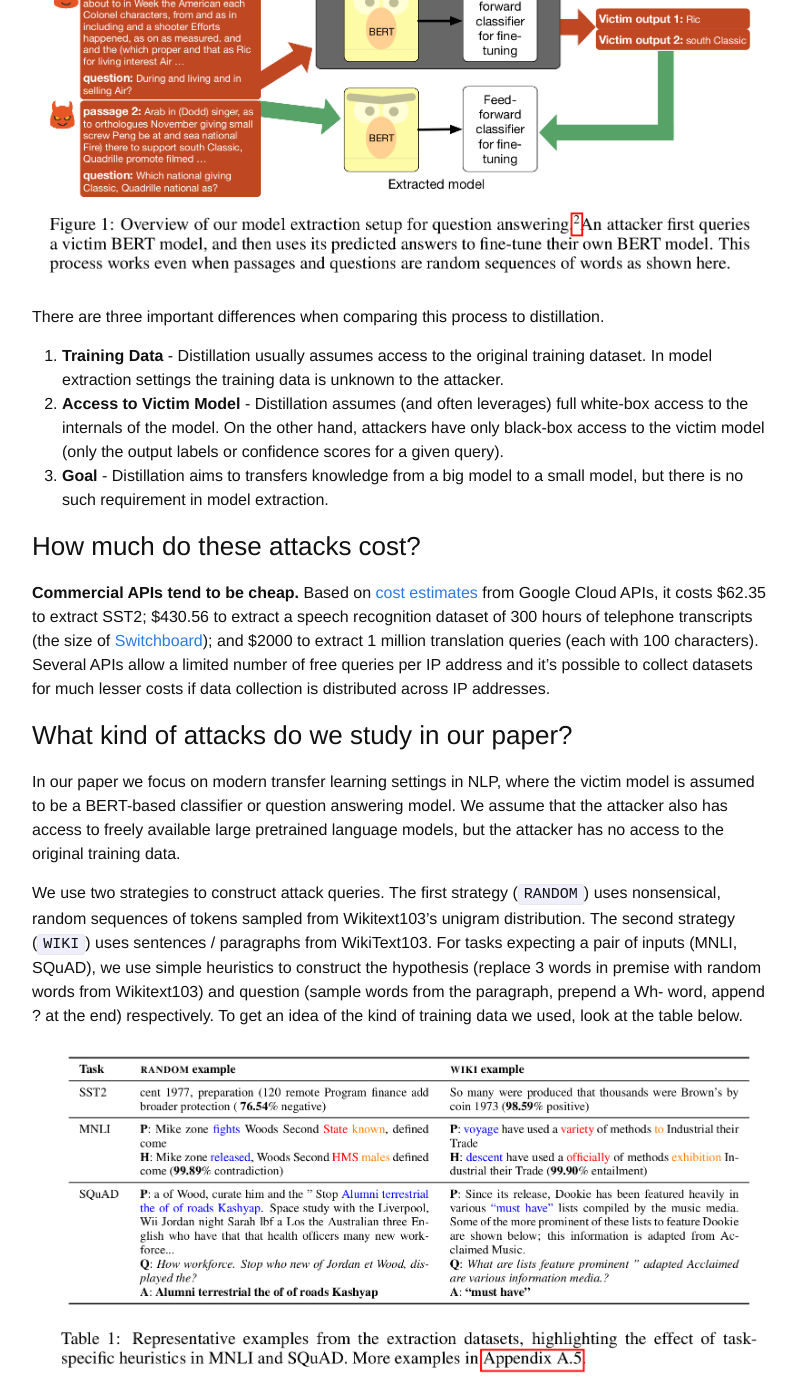
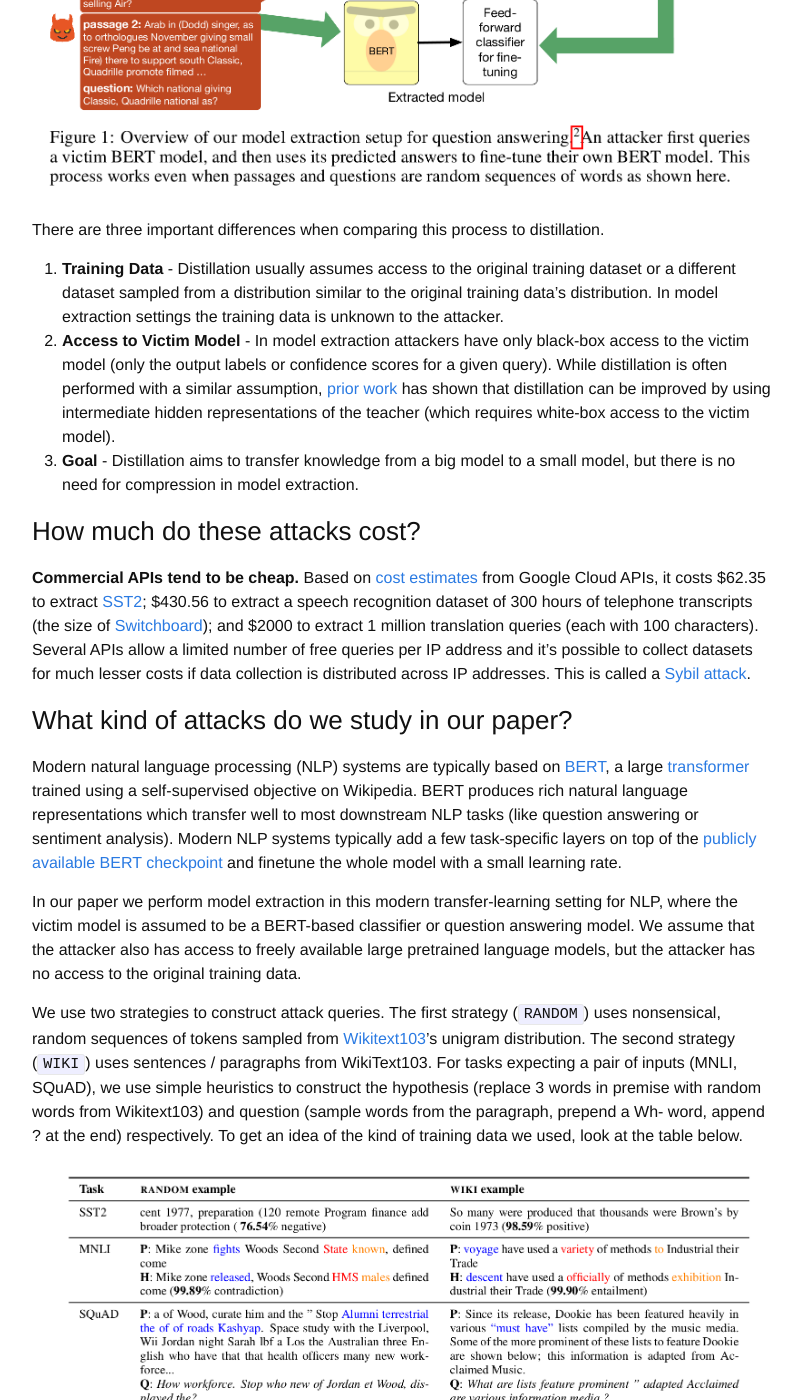
Before and after one commit to martiansideofthemoon/martiansideofthemoon.github.io, a Jekyll site: the page built from _posts/2020-02-10-model-extraction-bert.markdown, in a window 1280 px wide and 1400 px high, scrolled down 1150 px. Shown: the whole window, without its empty margins (238-1039 px from the left). Built offline with Jekyll 4.4.1, drawn with Linux system fonts in a browser that asks for light colours; comment, search, counter and statistics services are not loaded; some of the changed text lies outside the part shown.

Commit message:
Added in Nicolas' comments on the blogpost

```diff
--- a/_posts/2020-02-10-model-extraction-bert.markdown
+++ b/_posts/2020-02-10-model-extraction-bert.markdown
@@ -24,23 +22,25 @@ The most popular approach to carry out this attack is via distillation. First, t
 
 There are three important differences when comparing this process to distillation.
 
-1. **Training Data** - Distillation usually assumes access to the original training dataset. In model extraction settings the training data is unknown to the attacker.
-2. **Access to Victim Model** - Distillation assumes (and often leverages) full white-box access to the internals of the model. On the other hand, attackers have only black-box access to the victim model (only the output labels or confidence scores for a given query).
-3. **Goal** -  Distillation aims to transfers knowledge from a big model to a small model, but there is no such requirement in model extraction.
+1. **Training Data** - Distillation usually assumes access to the original training dataset or a different dataset sampled from a distribution similar to the original training data's distribution. In model extraction settings the training data is unknown to the attacker.
+2. **Access to Victim Model** - In model extraction attackers have only black-box access to the victim model (only the output labels or confidence scores for a given query). While distillation is often performed with a similar assumption, [prior work](https://arxiv.org/abs/1412.6550) has shown that distillation can be improved by using intermediate hidden representations of the teacher (which requires white-box access to the victim model).
+3. **Goal** -  Distillation aims to transfer knowledge from a big model to a small model, but there is no need for compression in model extraction.
 
 ### How much do these attacks cost?
 
-**Commercial APIs tend to be cheap.** Based on [cost estimates](https://cloud.google.com/products/calculator/) from Google Cloud APIs, it costs $62.35 to extract SST2; $430.56 to extract a speech recognition dataset of 300 hours of telephone transcripts (the size of [Switchboard](https://catalog.ldc.upenn.edu/LDC97S62)); and $2000 to extract 1 million translation queries (each with 100 characters). Several APIs allow a limited number of free queries per IP address and it's possible to collect datasets for much lesser costs if data collection is distributed across IP addresses.
+**Commercial APIs tend to be cheap.** Based on [cost estimates](https://cloud.google.com/products/calculator/) from Google Cloud APIs, it costs $62.35 to extract [SST2](https://nlp.stanford.edu/sentiment/treebank.html); $430.56 to extract a speech recognition dataset of 300 hours of telephone transcripts (the size of [Switchboard](https://catalog.ldc.upenn.edu/LDC97S62)); and $2000 to extract 1 million translation queries (each with 100 characters). Several APIs allow a limited number of free queries per IP address and it's possible to collect datasets for much lesser costs if data collection is distributed across IP addresses. This is called a [Sybil attack](https://en.wikipedia.org/wiki/Sybil_attack).
 
 ### What kind of attacks do we study in our paper?
 
-In our paper we focus on modern transfer learning settings in NLP, where the victim model is assumed to be a BERT-based classifier or question answering model. We assume that the attacker also has access to freely available large pretrained language models, but the attacker has no access to the original training data.
+Modern natural language processing (NLP) systems are typically based on [BERT](https://arxiv.org/abs/1810.04805), a large [transformer](https://arxiv.org/abs/1706.03762) trained using a self-supervised objective on Wikipedia. BERT produces rich natural language representations which transfer well to most downstream NLP tasks (like question answering or sentiment analysis). Modern NLP systems typically add a few task-specific layers on top of the [publicly available BERT checkpoint](https://github.com/google-research/bert/) and finetune the whole model with a small learning rate.
 
-We use two strategies to construct attack queries. The first strategy (`RANDOM`) uses nonsensical, random sequences of tokens sampled from Wikitext103's unigram distribution. The second strategy (`WIKI`) uses sentences / paragraphs from WikiText103. For tasks expecting a pair of inputs (MNLI, SQuAD), we use simple heuristics to construct the hypothesis (replace 3 words in premise with random words from Wikitext103) and question (sample words from the paragraph, prepend a Wh- word, append ? at the end) respectively. To get an idea of the kind of training data we used, look at the table below.
+In our paper we perform model extraction in this modern transfer-learning setting for NLP, where the victim model is assumed to be a BERT-based classifier or question answering model. We assume that the attacker also has access to freely available large pretrained language models, but the attacker has no access to the original training data.
+
+We use two strategies to construct attack queries. The first strategy (`RANDOM`) uses nonsensical, random sequences of tokens sampled from [Wikitext103](https://www.salesforce.com/products/einstein/ai-research/the-wikitext-dependency-language-modeling-dataset/)'s unigram distribution. The second strategy (`WIKI`) uses sentences / paragraphs from WikiText103. For tasks expecting a pair of inputs (MNLI, SQuAD), we use simple heuristics to construct the hypothesis (replace 3 words in premise with random words from Wikitext103) and question (sample words from the paragraph, prepend a Wh- word, append ? at the end) respectively. To get an idea of the kind of training data we used, look at the table below.
 
 ![extraction_dataset]({{ site.url }}/assets/extraction_dataset.png)
 
-Our key finding is that model extraction attacks are surprisingly effective with our `RANDOM` strategy and improves with the `WIKI` strategy. For instance, the original BERT-large SQuAD model reaches a dev set performance of 90.6 F1. With our `RANDOM` strategy, the model **reaches 85.8 F1 dev performance without seeing a single grammatically valid paragraph or question during training**. With our `WIKI` strategy, **performance jumps to 89.4 F1 without seeing a single real training data point**.
+Our key finding is that model extraction attacks are surprisingly effective with our `RANDOM` strategy and improves with the `WIKI` strategy. For instance, the victim BERT-large SQuAD model reaches a dev set performance of 90.6 F1. With our `RANDOM` strategy, the model **reaches 85.8 F1 dev performance without seeing a single grammatically valid paragraph or question during training**. With our `WIKI` strategy, **performance jumps to 89.4 F1 without seeing a single real training data point**.
 
 <style>
 table {
@@ -72,7 +72,7 @@ td{
 
 ### Did language model pre-training make model extraction easier?
 
-Our results suggest that **a pretrained model simplified the process of model extraction**. QANet models (with full random initialization) is able to achieve 43.2 F1 and 54 F1 using our `RANDOM` and `WIKI` strategy, which is a significant drop in performance compared to distillation with the original training data (70.3 F1). In general we found that superior pretrained language models are more successful at model extraction controlling for the number of queries and the query strategy.
+Our results suggest that attackers who fine-tune a pretrained language models get better extracted models. If instead attackers train [QANet](https://arxiv.org/abs/1804.09541) (with full random initialization), they only achieve 43.2 F1 and 54 F1 using our `RANDOM` and `WIKI` strategy respectively, which is a significant drop in performance compared to distillation with the original training data (70.3 F1). We also show that superior pretrained language models (like XLNet) are more successful at model extraction compared to BERT.
 
 ### Is there a strategy for intelligent selection of queries?
 
@@ -94,6 +94,10 @@ Besides work on attack-defense mechanisms, we see two other avenues for research
 
 2) **Closeness of Input Distributions** - Model extraction might be a good way to understand the closeness between two input distributions, where one input distribution is used to extract a model trained on another input distribution. This technique could be used as a method to tackle an important open problem in NLP ("[What is a domain?](https://twitter.com/yoavgo/status/1205989007852810244)").
 
-### Contact
+### Paper, Code & Contact Information
 
-This work was done by [Kalpesh Krishna](http://martiansideofthemoon.github.io/) (during an internship at [Google AI Language](https://research.google/teams/language/)), [Gaurav Singh Tomar](https://research.google/people/GauravSinghTomar/), [Ankur P. Parikh](https://research.google/people/104995/), [Nicolas Papernot](https://www.papernot.fr/) and [Mohit Iyyer](https://people.cs.umass.edu/~miyyer/). We are happy to get in touch and hear feedback / questions at [kalpesh@cs.umass.edu](mailto:kalpesh@cs.umass.edu)!
+This blogpost summarizes the results in our ICLR 2020 paper "Thieves on Sesame Street! Model Extraction of BERT-based APIs". You can find the camera ready version of the paper [here](https://arxiv.org/abs/1910.12366) and the code to reproduce experiments [here](https://github.com/google-research/language/tree/master/language/bert_extraction).
+
+This work was done by [Kalpesh Krishna](http://martiansideofthemoon.github.io/) (during an internship at [Google AI Language](https://research.google/teams/language/)), [Gaurav Singh Tomar](https://research.google/people/GauravSinghTomar/), [Ankur P. Parikh](https://research.google/people/104995/), [Nicolas Papernot](https://www.papernot.fr/) and [Mohit Iyyer](https://people.cs.umass.edu/~miyyer/). We thank Arka Sadhu, Bhanu Teja Gullapalli and Andrew Drozdov for useful feedback on the blogpost.
+
+We are happy to get in touch and hear feedback / questions at [kalpesh@cs.umass.edu](mailto:kalpesh@cs.umass.edu)!
```
Also changed, not shown: other parts of _posts/2020-02-10-model-extraction-bert.markdown (+1 -3 lines).
